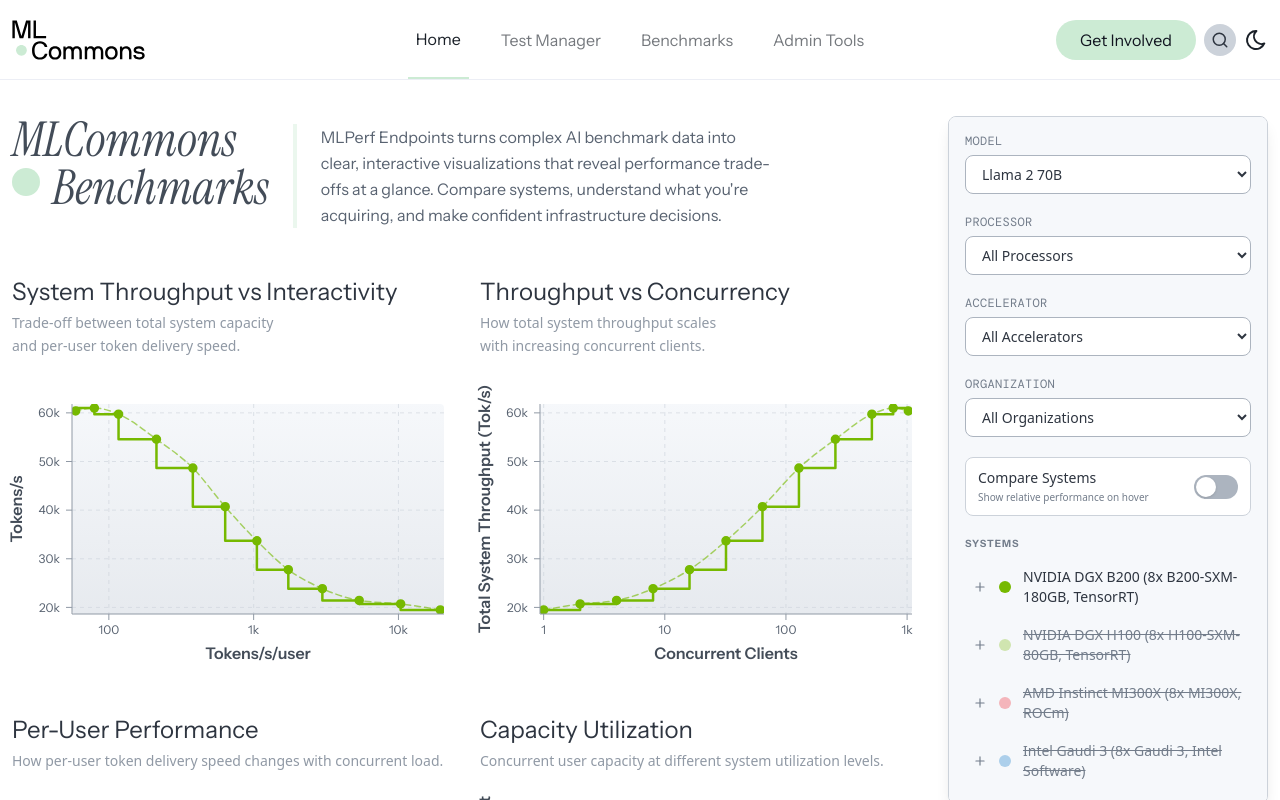
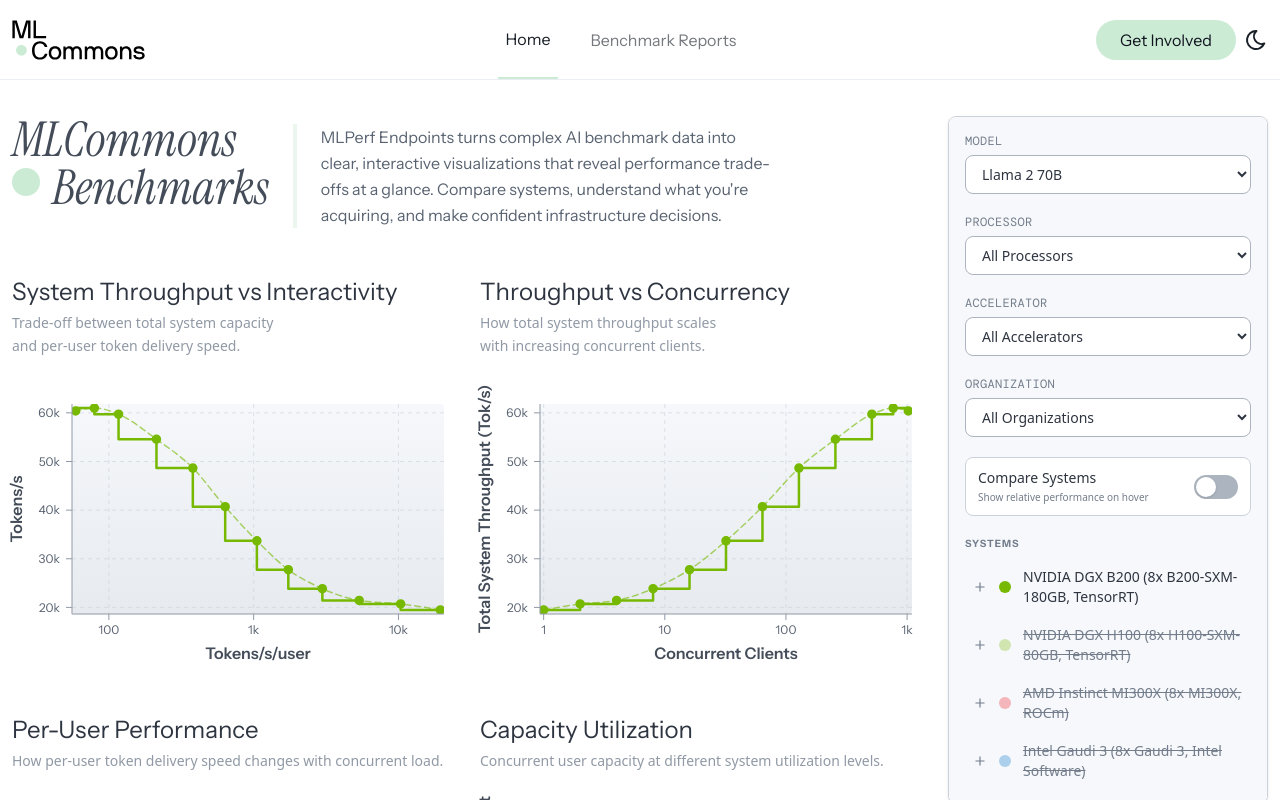
Before and after one commit to bkeating/ml-endpoints, a SvelteKit app: page / in a window 1280 px wide. Shown: the top 800 px of the page. Built offline with nearby package versions, Linux system fonts and the light colour scheme; a web font is replaced by a local one.

Commit message:
Add Caddyfile for site configuration, replacing Nginx setup. Implement redirection from www to non-www, basic authentication, gzip compression, security headers, and logging. Update static file handling and reverse proxy to Bun server for improved performance and security.

```diff
--- a/src/lib/components/Header.svelte
+++ b/src/lib/components/Header.svelte
@@ -27,9 +27,9 @@
 
 <!-- Header -->
 <header class="font-instrument-sans sticky top-0 z-40 h-[80px] border-b border-[#ECEEF5] bg-white transition-colors duration-200 dark:border-slate-700 dark:bg-slate-900">
-	<div class="mx-auto flex h-full w-full max-w-7xl items-center justify-between px-3 md:grid md:grid-cols-[1fr_auto_1fr]">
+	<div class="mx-auto flex h-full w-full max-w-7xl items-center justify-between px-3">
 		<!-- Logo -->
-		<a href={resolve('/')} class="block justify-self-start">
+		<a href={resolve('/')} class="">
 			<img src={isDark ? '/ML-Commons-Logo-Dark.svg' : '/ML-Commons-Logo.svg'} alt="ML Commons" class="h-10" />
 		</a>
 
@@ -46,12 +46,12 @@
 		</nav>
 
 		<!-- Desktop Actions -->
-		<div class="hidden items-center gap-2 justify-self-end md:flex">
+		<div class="hidden items-center gap-2 md:flex">
 			<div class="flex h-10 items-center justify-center rounded-full bg-[#CCEBD4] px-6 text-[#10141F] transition-colors duration-200 dark:bg-yellow-600 dark:text-white">Get Involved</div>
-			<button class="flex h-8 w-8 items-center justify-center rounded-full bg-slate-200 text-slate-800 dark:text-slate-200 transition-colors duration-200 dark:bg-slate-700" aria-label="Search">
+			<!-- <button class="flex h-8 w-8 items-center justify-center rounded-full bg-slate-200 text-slate-800 dark:text-slate-200 transition-colors duration-200 dark:bg-slate-700" aria-label="Search">
 				<Icon name="Search" class="h-[18px] w-[18px]" />
-			</button>
-			<button onclick={toggleTheme} class="text-slate-900 transition-colors duration-200 hover:text-slate-600 dark:text-white dark:hover:text-slate-300" aria-label="Toggle dark mode">
+			</button> -->
+			<button onclick={toggleTheme} class="text-slate-900 transition-colors duration-200 hover:text-slate-600 dark:text-white dark:hover:text-slate-300 cursor-pointer" aria-label="Toggle dark mode">
 				<Icon name={isDark ? 'MoonFilled' : 'Moon'} class="h-6 w-6" />
 			</button>
 		</div>
@@ -102,7 +102,7 @@
 			<Icon name="Search" class="h-5 w-5" />
 			<span>Search</span>
 		</button>
-		<button type="button" onclick={toggleTheme} class="flex items-center gap-3 rounded-lg px-4 py-3 text-slate-900 transition-colors duration-200 hover:bg-slate-100 dark:text-slate-200 dark:hover:text-slate-800" aria-label="Toggle theme">
+		<button type="button" onclick={toggleTheme} class="flex items-center gap-3 rounded-lg px-4 py-3 text-slate-900 transition-colors duration-200 hover:bg-slate-100 dark:text-slate-200 dark:hover:text-slate-800 cursor-pointer" aria-label="Toggle theme">
 			<Icon name={isDark ? 'MoonFilled' : 'Moon'} class="h-5 w-5" />
 			<span>{isDark ? 'Dark Mode' : 'Light Mode'}</span>
 		</button>
--- a/src/lib/data/navigation.js
+++ b/src/lib/data/navigation.js
@@ -11,9 +11,9 @@
 /** @type {NavItem[]} */
 export const navItems = [
 	{ label: 'Home', href: '/', match: 'exact' },
-	{ label: 'Test Manager', href: '/test-manager', match: 'startsWith', disabled: true },
-	{ label: 'Benchmarks', href: '/benchmarks', match: 'startsWith', disabled: true },
-	{ label: 'Admin Tools', href: '/admin-tools', match: 'startsWith', disabled: true }
+	// { label: 'Test Manager', href: '/test-manager', match: 'startsWith', disabled: true },
+	{ label: 'Benchmark Reports', href: '/report', match: 'startsWith', disabled: true },
+	// { label: 'Admin Tools', href: '/admin-tools', match: 'startsWith', disabled: true }
 ];
 
 /**
--- a/src/routes/+layout.svelte
+++ b/src/routes/+layout.svelte
@@ -41,8 +41,21 @@
 {:else}
 	<div class="min-h-screen bg-white transition-colors duration-200 dark:bg-slate-900">
 		<Header {navItems} />
-		<main class="flex-1">
-			{@render children()}
+		<main class="flex-1 relative">
+			<!-- Faint background pattern layer -->
+			<div
+				class="pointer-events-none absolute inset-0 z-0 opacity-70 dark:opacity-[0.02]"
+				aria-hidden="true"
+				style="
+					background-image: url('/bg-pattern-squares.svg');
+					background-position: 50% 0%;
+					background-repeat: repeat;
+				"
+			></div>
+			<!-- Main page content -->
+			<div class="relative z-10">
+				{@render children()}
+			</div>
 		</main>
 		<Footer />
 	</div>
--- a/src/routes/+page.svelte
+++ b/src/routes/+page.svelte
@@ -324,7 +324,7 @@
 </script>
 
 <!-- Side-by-side layout with filters sidebar and charts -->
-<div class="mx-auto max-w-7xl px-3 pb-3 md:pt-9">
+<div class="mx-auto max-w-7xl px-3 pb-3 md:pt-9 bg-white dark:bg-slate-900 transition-colors duration-200">
 	<div class="flex flex-col gap-6 lg:flex-row">
 		<!-- Charts area -->
 		<div class="min-w-0 flex-1">
--- a/src/routes/_components/ConcurrencyHighlightCharts.svelte
+++ b/src/routes/_components/ConcurrencyHighlightCharts.svelte
@@ -217,7 +217,7 @@
 						step="0.1"
 						value={sliderPercent}
 						oninput={handleSliderInput}
-						class="absolute inset-0 h-full w-full cursor-pointer appearance-none bg-transparent [&::-webkit-slider-thumb]:h-5 [&::-webkit-slider-thumb]:w-5 [&::-webkit-slider-thumb]:appearance-none [&::-webkit-slider-thumb]:rounded-full [&::-webkit-slider-thumb]dark:bg-[#d0bd67] [&::-webkit-slider-thumb]:bg-[#4f805b] [&::-webkit-slider-thumb]:shadow-md [&::-moz-range-thumb]:h-5 [&::-moz-range-thumb]:w-5 [&::-moz-range-thumb]:appearance-none [&::-moz-range-thumb]:rounded-full [&::-moz-range-thumb]:border-0 [&::-moz-range-thumb]:bg-[#C41E3A] [&::-moz-range-thumb]:shadow-md"
+						class="absolute inset-0 h-full w-full cursor-pointer appearance-none bg-transparent [&::-webkit-slider-thumb]:h-5 [&::-webkit-slider-thumb]:w-5 [&::-webkit-slider-thumb]:appearance-none [&::-webkit-slider-thumb]:rounded-full [&::-webkit-slider-thumb]:dark:bg-[#d0bd67] [&::-webkit-slider-thumb]:bg-[#4f805b] [&::-webkit-slider-thumb]:shadow-md [&::-moz-range-thumb]:h-5 [&::-moz-range-thumb]:w-5 [&::-moz-range-thumb]:appearance-none [&::-moz-range-thumb]:rounded-full [&::-moz-range-thumb]:border-0 [&::-moz-range-thumb]:bg-[#C41E3A] [&::-moz-range-thumb]:shadow-md"
 						aria-label="Concurrency slider"
 					/>
 				</div>
@@ -327,7 +327,7 @@
 								y1="0"
 								x2={sliderPercent}
 								y2="100"
-								stroke="#C41E3A"
+								stroke="currentColor"
 								stroke-width="1.5"
 								stroke-dasharray="4 2"
 								vector-effect="non-scaling-stroke"
--- a/src/routes/_components/GtcChartFiltersSidebar.svelte
+++ b/src/routes/_components/GtcChartFiltersSidebar.svelte
@@ -216,7 +216,7 @@
 </script>
 
 <aside
-	class="sticky top-24 hidden h-fit max-h-[calc(100vh-7rem)] w-80 shrink-0 overflow-y-auto rounded-lg border border-slate-200 bg-slate-50/90 p-4 shadow-lg backdrop-blur-sm dark:border-slate-700 dark:bg-slate-800/90 lg:block"
+	class="sticky top-24 hidden h-fit max-h-[calc(100vh-7rem)] w-80 shrink-0 overflow-y-auto rounded-lg border border-slate-200 bg-slate-50/90 p-4 shadow-sm backdrop-blur-sm dark:border-slate-700 dark:bg-slate-800/90 lg:block"
 	aria-label="Chart filters sidebar"
 >
 	<div class="flex flex-col gap-5">
```
Also changed, not shown: 2 other files (tests, documents, lock files or other folders).
